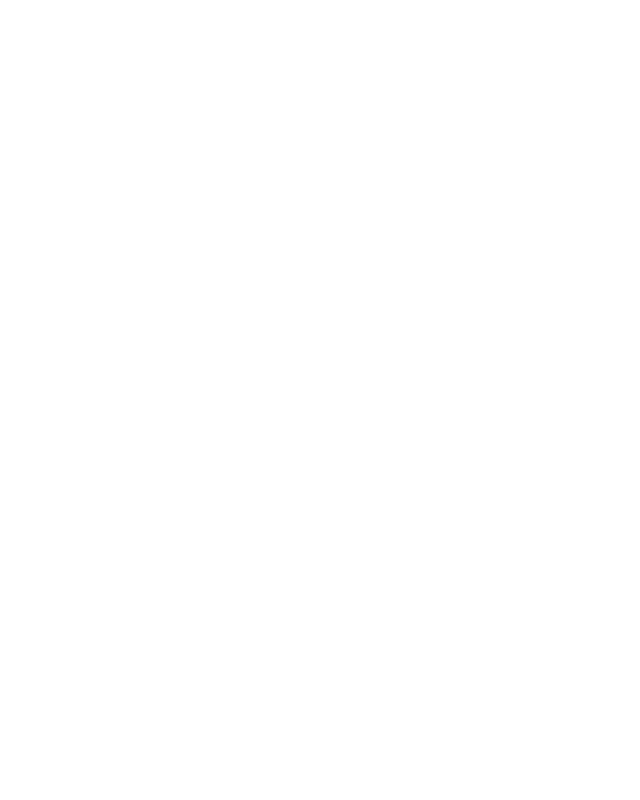
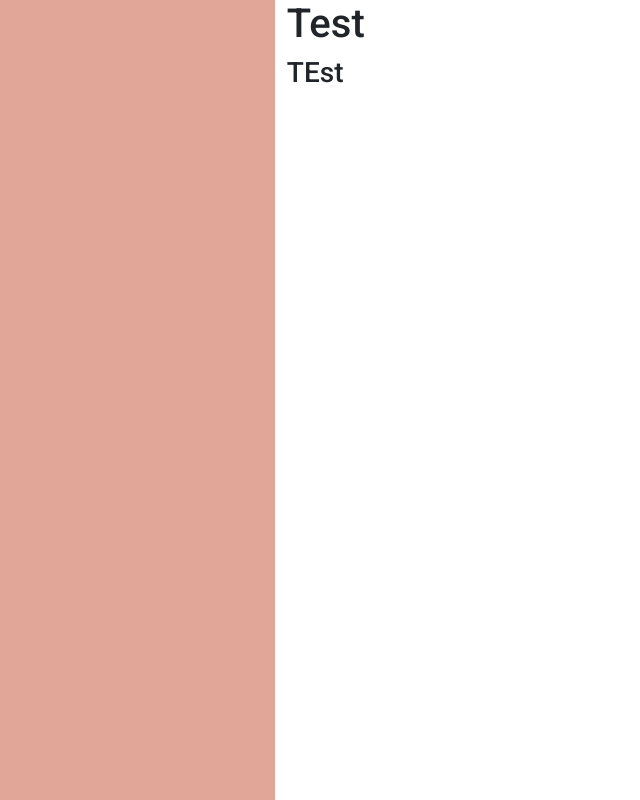
Before and after one commit to viniciusrs1/siscot-front, an Angular app: page /users/list in a window 1280 px wide. Before the commit this address led to /. Shown: the whole page, without its empty margins (0-640 px from the left). Built offline with nearby package versions, Linux system fonts and the light colour scheme.

Commit message:
feat: ajustes no login e começo tela de listagem de usuarios

```diff
--- a/src/app/app-routing.module.ts
+++ b/src/app/app-routing.module.ts
@@ -13,4 +13,11 @@ export const Approutes: Routes = [
         (m) => m.AuthenticationModule
       ),
   },
+  {
+    path: 'users',
+    loadChildren: () =>
+      import('./users/users.module').then(
+        (m) => m.UsersModule
+      ),
+  },
 ];
--- a/src/app/authentication/login/login.component.html
+++ b/src/app/authentication/login/login.component.html
@@ -1,5 +1,5 @@
-<div class="container-fluid login">
-  <div class="row">
+<div class="container-fluid g-0">
+  <div class="row g-0">
     <div class="col-9">
       <div class="logo">
         <img src="../../../assets/images/logo_transparent.png" alt="Siscot" />
@@ -7,6 +7,7 @@
     </div>
     <div class="col-3">
       <div class="form">
+        <p>Entrar</p>
         <form action="" [formGroup]="loginForm">
           <div>
             <mat-form-field class="login-input">
--- a/src/app/authentication/login/login.component.scss
+++ b/src/app/authentication/login/login.component.scss
@@ -13,6 +13,17 @@
   align-items: center;
   background: #80808024;
   justify-content: center;
+  flex-direction: column;
+
+  p {
+    position: absolute;
+    top: 0;
+    margin-top: 180px;
+    text-transform: uppercase;
+    font-weight: bold;
+    font-size: 28px;
+    color: #240747;
+  }
 
   .login-input {
     margin-bottom: 14px;
--- /dev/null
+++ b/src/app/users/authentication.routing.ts
@@ -0,0 +1,17 @@
+import { Routes } from '@angular/router';
+import { ListUsersComponent } from './list-users/list-users.component';
+
+
+
+export const UsersRoutes: Routes = [
+  {
+    path: '',
+    children: [
+      {
+        path: 'list',
+        component: ListUsersComponent,
+      },
+
+    ],
+  },
+];
--- /dev/null
+++ b/src/app/users/list-users/list-users.component.html
@@ -0,0 +1,43 @@
+<div class="users">
+  <div class="sidebar"></div>
+  <div class="content">
+    <div class="container">
+      <div class="row">
+        <div class="col-12">
+          <h1>Test</h1>
+          <h3>TEst</h3>
+        </div>
+      </div>
+    </div>
+  </div>
+</div>
+
+<!--
+<table mat-table [dataSource]="dataSource" class="mat-elevation-z8">
+
+  <ng-container matColumnDef="position">
+    <th mat-header-cell *matHeaderCellDef>No.</th>
+    <td mat-cell *matCellDef="let element">{{ element.position }}</td>
+  </ng-container>
+
+
+  <ng-container matColumnDef="name">
+    <th mat-header-cell *matHeaderCellDef>Name</th>
+    <td mat-cell *matCellDef="let element">{{ element.name }}</td>
+  </ng-container>
+
+
+  <ng-container matColumnDef="weight">
+    <th mat-header-cell *matHeaderCellDef>Weight</th>
+    <td mat-cell *matCellDef="let element">{{ element.weight }}</td>
+  </ng-container>
+
+
+  <ng-container matColumnDef="symbol">
+    <th mat-header-cell *matHeaderCellDef>Symbol</th>
+    <td mat-cell *matCellDef="let element">{{ element.symbol }}</td>
+  </ng-container>
+
+  <tr mat-header-row *matHeaderRowDef="displayedColumns"></tr>
+  <tr mat-row *matRowDef="let row; columns: displayedColumns"></tr>
+</table> -->
--- /dev/null
+++ b/src/app/users/list-users/list-users.component.scss
@@ -0,0 +1,13 @@
+.users {
+  display: flex;
+
+  .sidebar {
+    height: 100vh;
+    width: 350px;
+    background: #e1a698;
+  }
+
+  .content {
+    width: 100%;
+  }
+}
--- /dev/null
+++ b/src/app/users/list-users/list-users.component.ts
@@ -0,0 +1,31 @@
+import { Component } from '@angular/core';
+
+export interface PeriodicElement {
+  name: string;
+  position: number;
+  weight: number;
+  symbol: string;
+}
+
+const ELEMENT_DATA: PeriodicElement[] = [
+  {position: 1, name: 'Hydrogen', weight: 1.0079, symbol: 'H'},
+  {position: 2, name: 'Helium', weight: 4.0026, symbol: 'He'},
+  {position: 3, name: 'Lithium', weight: 6.941, symbol: 'Li'},
+  {position: 4, name: 'Beryllium', weight: 9.0122, symbol: 'Be'},
+  {position: 5, name: 'Boron', weight: 10.811, symbol: 'B'},
+  {position: 6, name: 'Carbon', weight: 12.0107, symbol: 'C'},
+  {position: 7, name: 'Nitrogen', weight: 14.0067, symbol: 'N'},
+  {position: 8, name: 'Oxygen', weight: 15.9994, symbol: 'O'},
+  {position: 9, name: 'Fluorine', weight: 18.9984, symbol: 'F'},
+  {position: 10, name: 'Neon', weight: 20.1797, symbol: 'Ne'},
+];
+
+@Component({
+  selector: 'app-list-users',
+  templateUrl: './list-users.component.html',
+  styleUrls: ['./list-users.component.scss']
+})
+export class ListUsersComponent {
+  displayedColumns: string[] = ['position', 'name', 'weight', 'symbol'];
+  dataSource = ELEMENT_DATA;
+}
```
Also changed, not shown: src/app/users/users.module.ts (added, +20 -0 lines), 1 other file (tests, documents, lock files or other folders).
